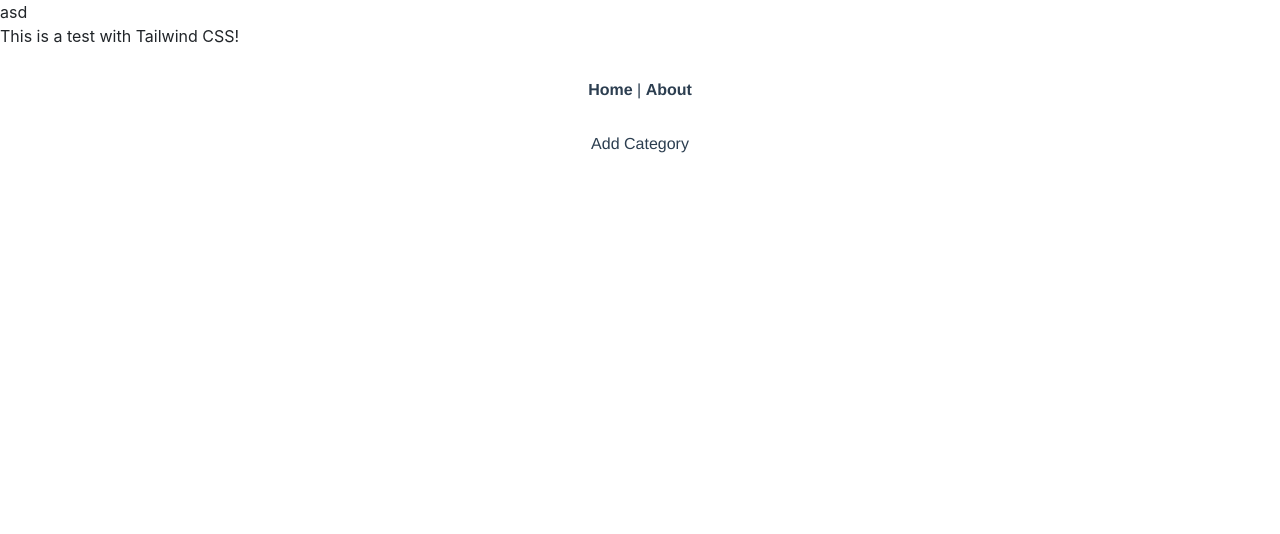
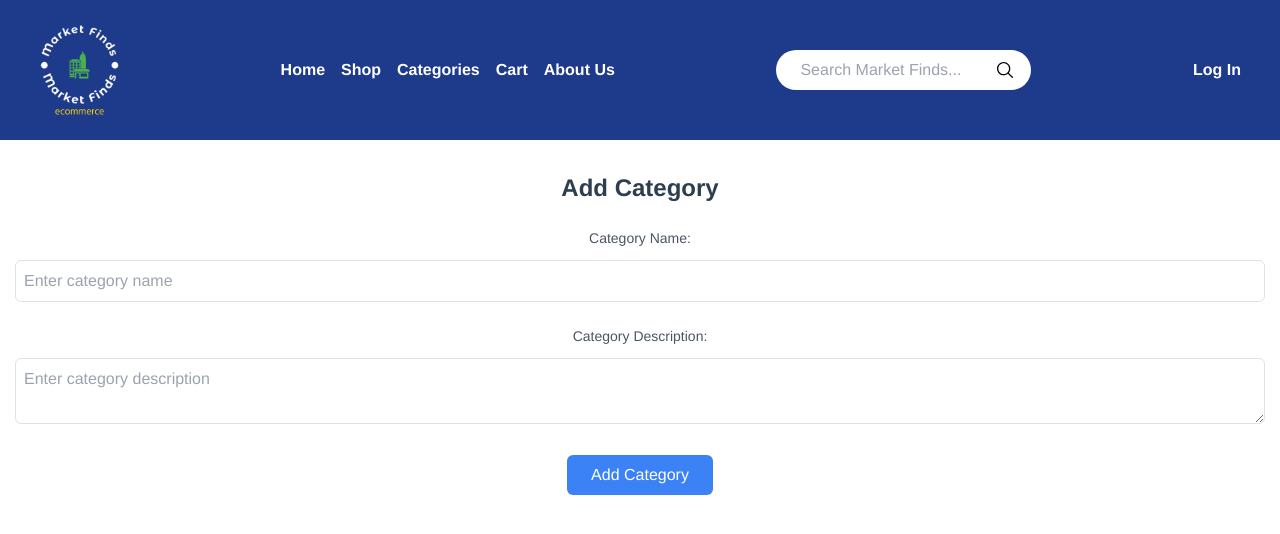
Before and after one commit to bry100298/SpringVue-ECommerce, a Vue app in the folder ecommerce-client/: page /admin/category/add in a window 1280 px wide. Shown: the top 534 px of the page. Built offline with nearby package versions, Linux system fonts and the light colour scheme.

Commit message:
Redesign Category and Navbar

```diff
--- a/ecommerce-client/public/index.html
+++ b/ecommerce-client/public/index.html
@@ -4,7 +4,8 @@
     <meta charset="utf-8" />
     <meta http-equiv="X-UA-Compatible" content="IE=edge" />
     <meta name="viewport" content="width=device-width,initial-scale=1.0" />
-    <link rel="icon" href="<%= BASE_URL %>favicon.ico" />
+    <!-- <link rel="icon" href="<%= BASE_URL %>favicon.ico" /> -->
+    <link rel="icon" href="<%= BASE_URL %>marketfinds.png" />
     <!-- <title><%= htmlWebpackPlugin.options.title %></title> -->
     <title>ShopHub</title>
 
@@ -27,9 +28,6 @@
     />
   </head>
   <body>
-    <div class="bg-blue-900 placeholder-green-400">asd
-      <p class="text-black">This is a test with Tailwind CSS!</p>
-    </div>
     <noscript>
       <strong
         >We're sorry but <%= htmlWebpackPlugin.options.title %> doesn't work
--- a/ecommerce-client/src/App.vue
+++ b/ecommerce-client/src/App.vue
@@ -1,10 +1,83 @@
 <template>
-  <nav>
-    <router-link to="/">Home</router-link> |
-    <router-link to="/about">About</router-link>
-  </nav>
-  <router-view/>
+  <div>
+    <nav class="bg-blue-900 p-4">
+      <div class="container mx-auto flex justify-between items-center">
+        <!-- Walmart-like Logo -->
+        <!-- <img src="https://shorturl.at/rxBM4" alt="Walmart Logo" class="w-20" /> -->
+        <img src="../public/marketfinds.png" alt="Market Finds Logo" class="w-20" />
+
+        <!-- Navigation Links -->
+        <div class="flex space-x-4 items-center">
+          <router-link to="/" class="text-white">Home</router-link>
+          <router-link to="/products" class="text-white">Shop</router-link>
+          <router-link to="/categories" class="text-white"
+            >Categories</router-link
+          >
+          <router-link to="/cart" class="text-white">Cart</router-link>
+          <router-link to="/about" class="text-white">About Us</router-link>
+        </div>
+
+        <!-- Search Bar -->
+        <div class="relative flex items-center">
+          <input
+            type="text"
+            placeholder="Search Market Finds..."
+            class="bg-white text-gray-900 rounded-full px-4 py-2 focus:outline-none focus:shadow-outline"
+          />
+          <span class="absolute inset-y-0 right-0 flex items-center pr-3">
+            <!-- Heroicon for search -->
+            <svg
+              class="h-5 w-5 fill-black"
+              xmlns="http://www.w3.org/2000/svg"
+              x="0px"
+              y="0px"
+              width="30"
+              height="30"
+              viewBox="0 0 30 30"
+            >
+              <path
+                d="M 13 3 C 7.4889971 3 3 7.4889971 3 13 C 3 18.511003 7.4889971 23 13 23 C 15.396508 23 17.597385 22.148986 19.322266 20.736328 L 25.292969 26.707031 A 1.0001 1.0001 0 1 0 26.707031 25.292969 L 20.736328 19.322266 C 22.148986 17.597385 23 15.396508 23 13 C 23 7.4889971 18.511003 3 13 3 z M 13 5 C 17.430123 5 21 8.5698774 21 13 C 21 17.430123 17.430123 21 13 21 C 8.5698774 21 5 17.430123 5 13 C 5 8.5698774 8.5698774 5 13 5 z"
+              ></path>
+            </svg>
+          </span>
+        </div>
+
+        <!-- Login/Logout -->
+        <div v-if="!loggedIn" class="text-white">
+          <router-link to="/login" class="text-white">Log In</router-link>
+        </div>
+        <button v-if="loggedIn" @click="logout" class="text-white">
+          Sign Out
+        </button>
+      </div>
+    </nav>
+
+    <router-view />
+  </div>
 </template>
+
+<script>
+export default {
+  data() {
+    return {
+      loggedIn: false,
+    };
+  },
+  methods: {
+    login() {
+      // Your login logic here
+      this.loggedIn = true;
+    },
+    logout() {
+      // Your logout logic here
+      this.loggedIn = false;
+    },
+    search() {
+      // Your search logic here
+    },
+  },
+};
+</script>
 
 <style>
 #app {
--- a/ecommerce-client/src/views/Category/AddCategory.vue
+++ b/ecommerce-client/src/views/Category/AddCategory.vue
@@ -1,12 +1,68 @@
 <template>
-  <div class="">Add Category</div>
+  <div class="container mx-auto my-8">
+    <h2 class="text-2xl font-bold mb-4">Add Category</h2>
+    <form @submit.prevent="submitForm">
+      <!-- Category Name Input -->
+      <div class="mb-4">
+        <label
+          for="categoryName"
+          class="block text-sm font-medium text-gray-600"
+          >Category Name:</label
+        >
+        <input
+          type="text"
+          id="categoryName"
+          v-model="categoryName"
+          class="mt-1 p-2 border rounded-md w-full"
+          placeholder="Enter category name"
+          required
+        />
+      </div>
+
+      <!-- Category Description Input -->
+      <div class="mb-4">
+        <label
+          for="categoryDescription"
+          class="block text-sm font-medium text-gray-600"
+          >Category Description:</label
+        >
+        <textarea
+          id="categoryDescription"
+          v-model="categoryDescription"
+          class="mt-1 p-2 border rounded-md w-full"
+          placeholder="Enter category description"
+        ></textarea>
+      </div>
+
+      <!-- Submit Button -->
+      <button type="submit" class="bg-blue-500 text-white px-4 py-2 rounded-md">
+        Add Category
+      </button>
+    </form>
+  </div>
 </template>
 
 <script>
 export default {
-  setup() {},
+  data() {
+    return {
+      categoryName: "",
+      categoryDescription: "",
+    };
+  },
+  methods: {
+    submitForm() {
+      // Handle form submission, e.g., send data to the server
+      console.log("Category Name:", this.categoryName);
+      console.log("Category Description:", this.categoryDescription);
+      // Reset form fields after submission if needed
+      this.categoryName = "";
+      this.categoryDescription = "";
+    },
+  },
 };
 </script>
+
 <style scoped>
-
+/* Add custom styles for this component if needed */
 </style>
```
Also changed, not shown: ecommerce-client/src/main.js (+4 -4 lines), ecommerce-client/public/marketfinds.png (added), 1 other file (tests, documents, lock files or other folders).
